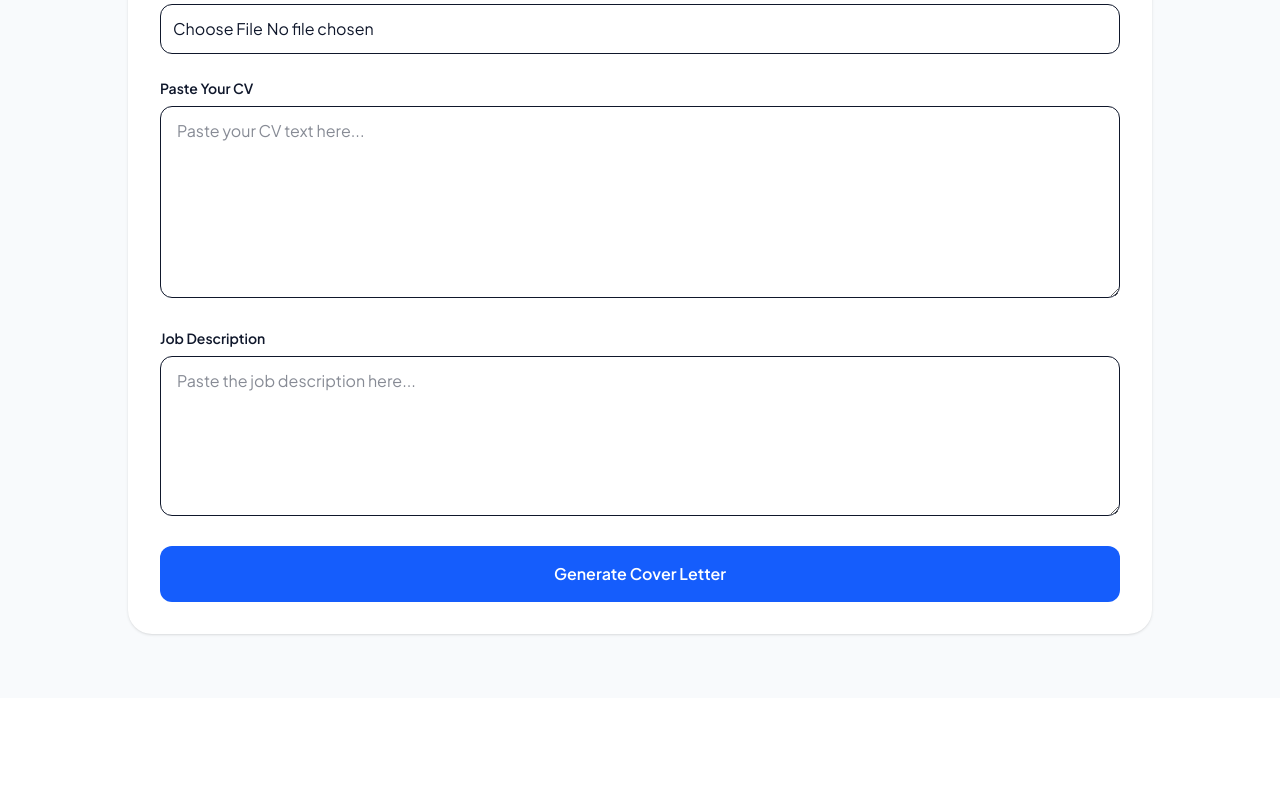
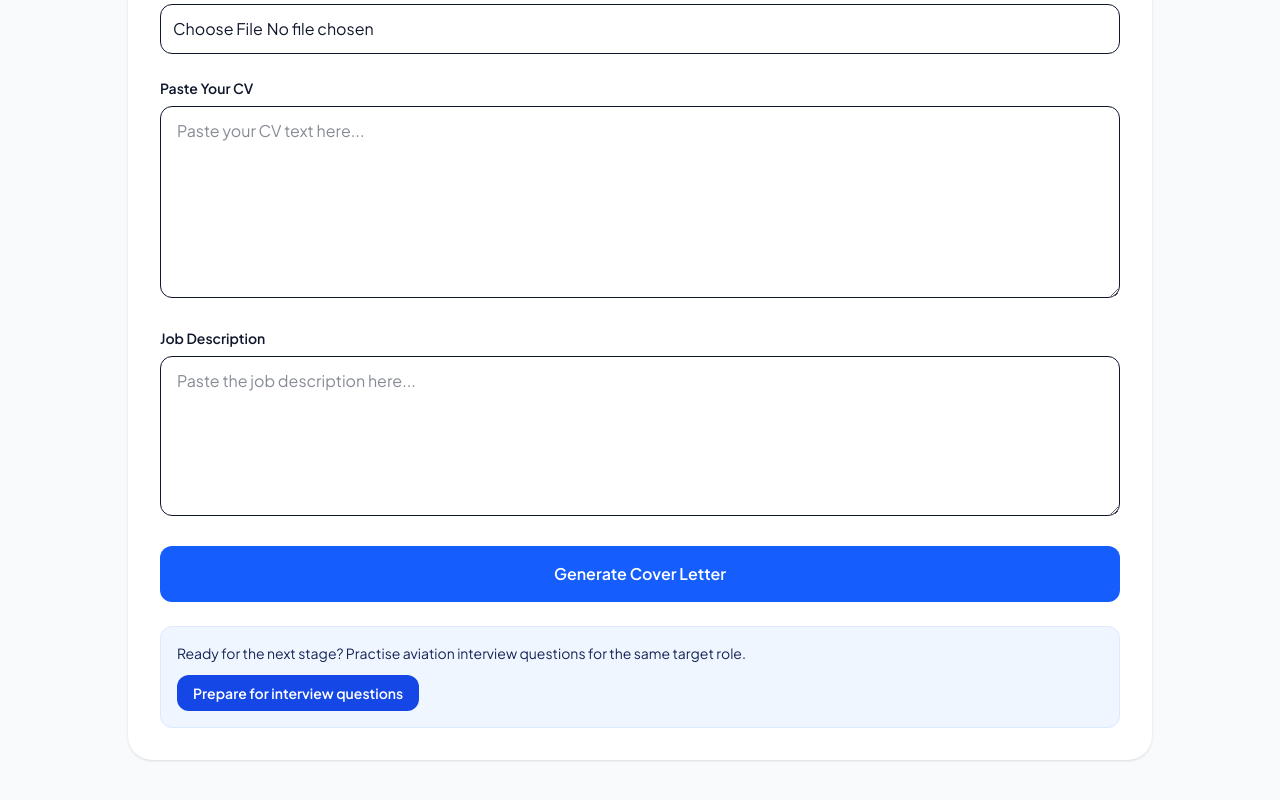
Before and after one commit to jjayakumaraero-eng/airportcv-web, a Next.js app: page /cover-letter in a window 1280 px wide. Shown: the part 523-1323 px from the top of the page. Before the commit the page ends 1221 px from the top, so only its background shows below. Built offline with nearby package versions, Linux system fonts and the light colour scheme.

Commit message:
Add interview next step to cover letter

```diff
--- a/app/cover-letter/page.tsx
+++ b/app/cover-letter/page.tsx
@@ -2,7 +2,7 @@
 
 import { useState } from "react";
 import CvUpload from "@/components/CvUpload";
-
+import Link from "next/link";
 const roles = [
   "Passenger Service Agent",
   "Check-in Agent",
@@ -164,6 +164,19 @@ export default function CoverLetterPage() {
               </p>
             </div>
           )}
+          <div className="mt-6 rounded-xl border border-blue-100 bg-blue-50 p-4">
+  <p className="text-sm text-blue-950">
+    Ready for the next stage? Practise aviation interview questions for the same
+    target role.
+  </p>
+
+  <Link
+    href="/interview-prep"
+    className="mt-3 inline-flex rounded-xl bg-blue-700 px-4 py-2 text-sm font-semibold text-white hover:bg-blue-800"
+  >
+    Prepare for interview questions
+  </Link>
+</div>
         </div>
       </div>
     </main>
```
